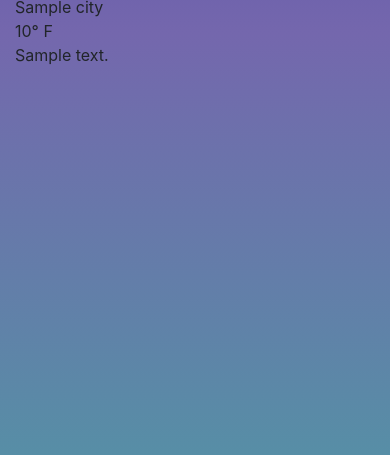
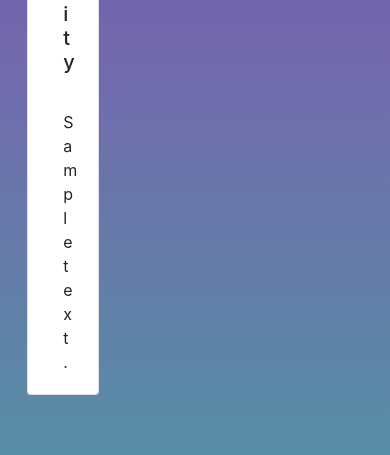
Before and after one commit to aflalasker/WeatherAppProject, a Django app: page / in a window 390 px wide. Shown: the part 389-844 px from the top of the page. Run offline with Django 3.2, Linux system fonts and the light colour scheme; tables that the repository leaves empty hold one stand-in row (values such as "Sample post"); a database or web service that is not in the repository returns one stand-in record (values such as "Sample title"); data that the repository does not hold is empty; some libraries are stand-ins or nearby versions.

Commit message:
Work on the look and feel

```diff
--- a/the_weather/weather/static/weather/css/base.css
+++ b/the_weather/weather/static/weather/css/base.css
@@ -7,4 +7,5 @@ html {
 
 body {
     background-color: transparent;
+    margin: 1rem;
 }
--- /dev/null
+++ b/the_weather/weather/static/weather/css/weather.css
@@ -0,0 +1,33 @@
+.card {
+    min-width: 15%;
+    max-width: 20%;
+    margin: 0.7rem;
+    display: inline-block;
+}
+
+.card-img-top {
+    max-width: 50%;
+}
+
+h3 > .card-title {
+    font-size: 2rem;
+}
+
+h5 > .card-title {
+    text-transform: capitalize;
+    font-size: 1.2rem;
+    font-weight: bold;
+    margin-bottom: 1.5rem;
+}
+
+p > .card-text {
+    font-size: 1.1rem;
+    text-transform: capitalize;
+    font-weight: 600;
+}
+
+input[type="text"] {
+    max-width: 30%;
+    border-radius: 25px;
+    display: inline;
+}
--- a/the_weather/weather/templates/weather/weather.html
+++ b/the_weather/weather/templates/weather/weather.html
@@ -1,40 +1,35 @@
 {% extends 'weather/base.html' %}
+{% load static %}
+
+    {% block styles %}
+        <link rel="stylesheet" href="{% static 'weather/css/weather.css' %}">
+    {% endblock styles %}
 
     {% block title %} Weather {% endblock title %}
 
     {% block body %}
-  <div class="container">
+  <div class="text-center">
       <form method="POST">
           {% csrf_token %}
-
-              <div class="">
                   {{ form.name }}
-              </div>
-              <div class="control">
                   <button type="submit" class="button is-info">
                       Add City
                   </button>
-              </div>
       </form>
   </div>
-<div class="container">
-                    {% for city_weather in weather_data %}
-                      <div class="media-left">
-                            <figure class="image is-50x50">
-                                <img src="http://openweathermap.org/img/w/{{ city_weather.icon }}.png" alt="Image">
-                            </figure>
-                        </div>
-                        <div class="media-content">
-                            <div class="content">
-                                <p>
-                                    <span class="title">{{ city_weather.city }}</span>
-                                    <br>
-                                    <span class="subtitle">{{ city_weather.temperature }}° F</span>
-                                    <br> {{ city_weather.description }}
-                                </p>
-                            </div>
-                        </div>
-                    {% endfor %}
-    </div>
+
+{% for city_weather in weather_data %}
+
+      <div class="card text-center col-lg-1 col-sm-12 col-md-12">
+        <img class="card-img-top" src="http://openweathermap.org/img/w/{{ city_weather.icon }}.png" alt="Card image cap">
+        <div class="card-body">
+            <h3 class="card-title">{{ city_weather.temperature }}°</h3>
+            <h5 class="card-title">{{ city_weather.city }}</h5><br>
+            <p class="card-text">{{ city_weather.description }}</p>
+        </div>
+      </div>
+
+
+{% endfor %}
 {% endblock body %}
 </html>
--- a/the_weather/weather/views.py
+++ b/the_weather/weather/views.py
@@ -5,7 +5,7 @@ from .forms import CityForm
 
 
 def index(request):
-    url = 'http://api.openweathermap.org/data/2.5/weather?q={}&units=imperial&appid=7be998e8dc4474258b82f0568d119b81'
+    url = 'http://api.openweathermap.org/data/2.5/weather?q={}&units=metric&appid=7be998e8dc4474258b82f0568d119b81'
 
     if request.method == 'POST':
         form = CityForm(request.POST)
@@ -22,13 +22,13 @@ def index(request):
         r = requests.get(url.format(city)).json()
 
         city_weather = {
-            'city' : city.name,
-            'temperature' : r['main']['temp'],
-            'description' : r['weather'][0]['description'],
-            'icon' : r['weather'][0]['icon'],
+            'city': city.name,
+            'temperature': r['main']['temp'],
+            'description': r['weather'][0]['description'],
+            'icon': r['weather'][0]['icon'],
         }
 
         weather_data.append(city_weather)
 
-    context = {'weather_data' : weather_data, 'form': form}
+    context = {'weather_data': weather_data, 'form': form}
     return render(request, 'weather/weather.html', context)
```
